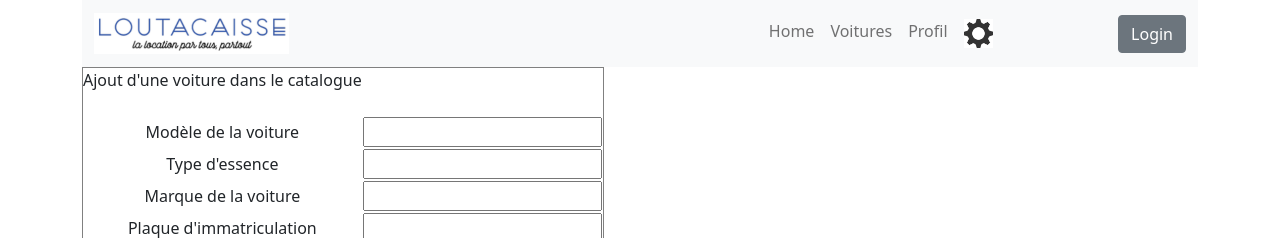
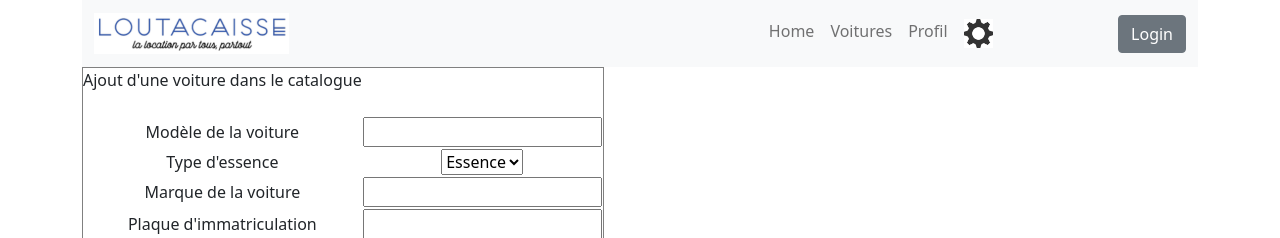
Before and after one commit to lavancar/louetacaisse, a React (Create React App) app in the folder louetacaisse-app/: page /AddCar in a window 1280 px wide. Shown: the top 238 px of the page. Built offline with nearby package versions, Linux system fonts and the light colour scheme; no server answers.

Commit message:
Combo cars
Ajout de la combo pour le choix du carburant des voitures

```diff
--- a/louetacaisse-app/src/AddCars.js
+++ b/louetacaisse-app/src/AddCars.js
@@ -21,8 +21,14 @@ function AddCar(){
         <td><input type="text" id="ModelVoiture"></input></td>
       </tr>
       <tr>
-        <td>Type d'essence</td>
-        <td><input type="text" id="EssenceVoiture"></input></td>
+          <td>Type d'essence</td>
+          <td><select id="EssenceVoiture" >
+            <option value="Essence">Essence</option>
+            <option value="Hybrid">Hybrid</option>
+            <option value="Electric">Electric</option>
+            <option value="PHEV">PHEV</option>
+          </select>
+          </td>
       </tr>
       <tr>
         <td>Marque de la voiture</td>
--- a/louetacaisse-app/src/UpdateCar.js
+++ b/louetacaisse-app/src/UpdateCar.js
@@ -82,17 +82,13 @@ function UpdateCar(){
         </tr>
         <tr>
           <td>Type d'essence</td>
-          <td><input type="text" id="EssenceVoiture" value={car.Fuel} onChange={e => setMyCar({...car, Fuel: e.target.value})}></input></td>
-        </tr>
-        <tr>
-          <td>Type d'essence</td>
-          <td><select id="EssenceVoiture">
-            <option value={car.Fuel}></option>
+          <td><select value={car.Fuel} onChange={e => setMyCar({...car, Fuel: e.target.value})} id="EssenceVoiture" >
             <option value="Essence">Essence</option>
             <option value="Hybrid">Hybrid</option>
             <option value="Electric">Electric</option>
             <option value="PHEV">PHEV</option>
-          </select></td>
+          </select>
+          </td>
         </tr>
 
         <tr>
```
